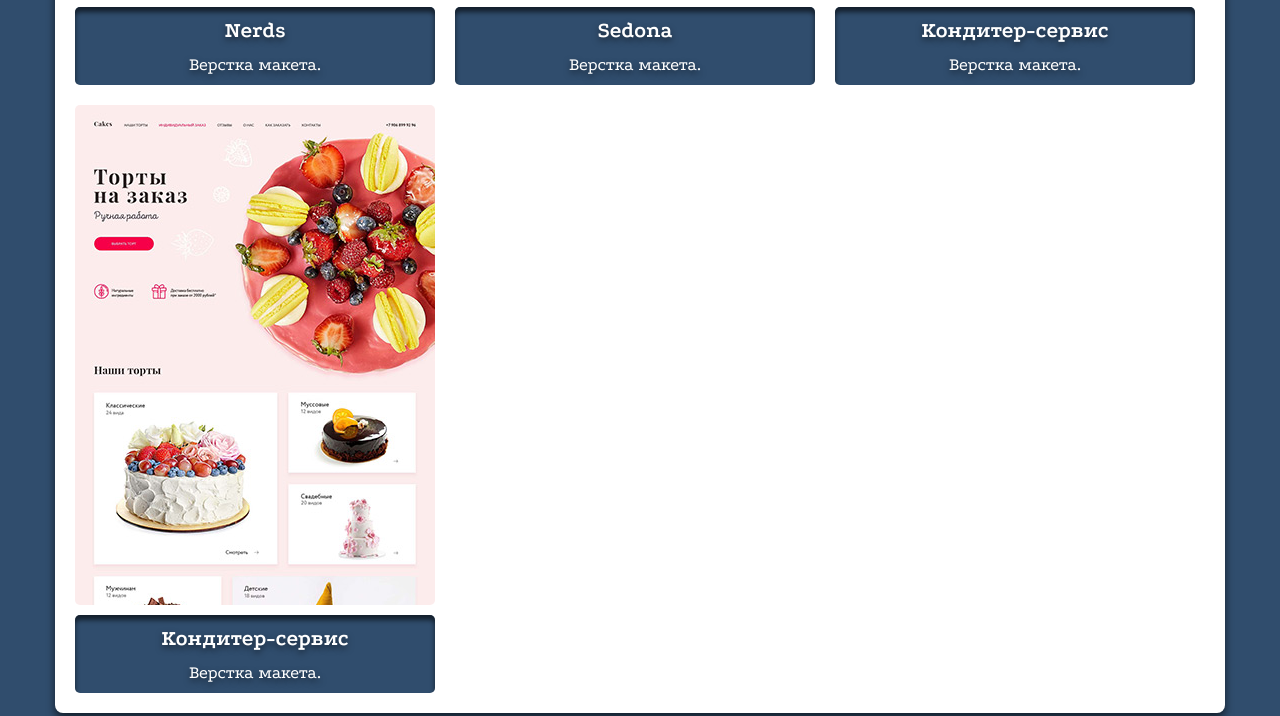
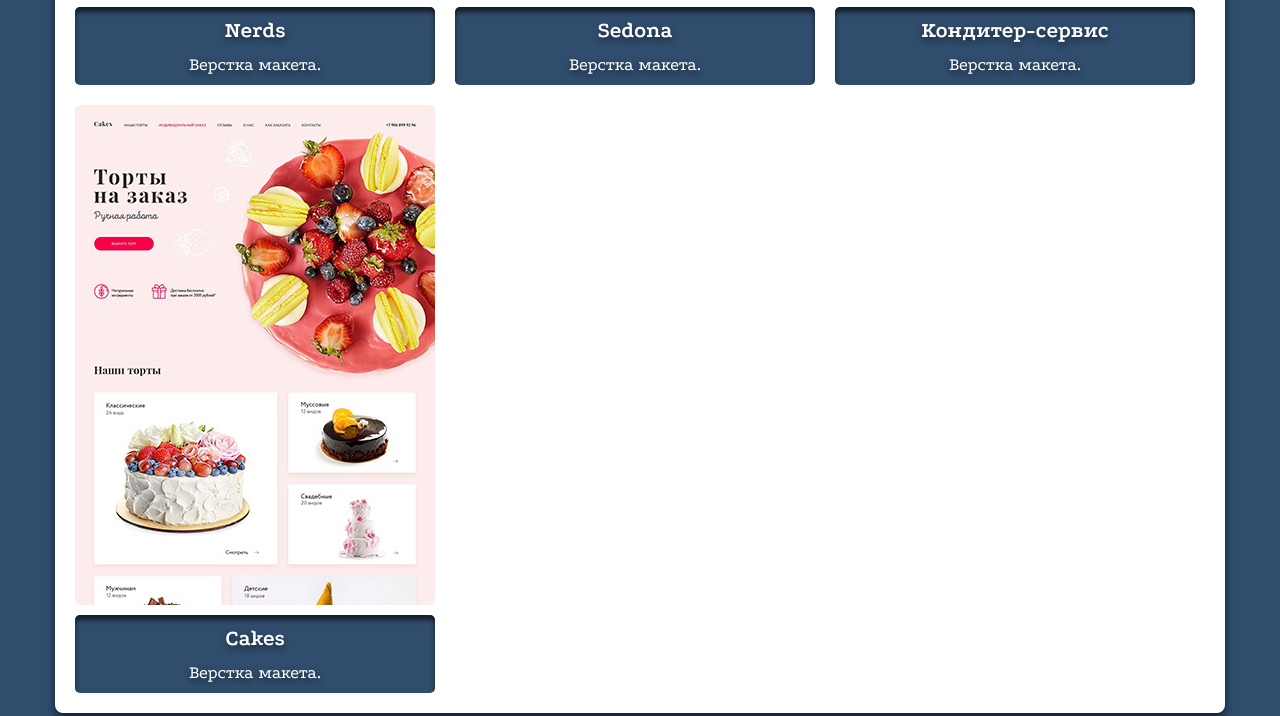
Before and after one commit to AlexeyUdalov90/AlexeyUdalov90.github.io, a website: page index.html in a window 1280 px wide. Shown: the part 1600-2316 px from the top of the page. Drawn offline with Linux system fonts and the light colour scheme.

Commit message:
Небольшие правки

```diff
--- a/index.html
+++ b/index.html
@@ -116,7 +116,7 @@
             </div>
           </li>
           <li class="my-works__item">
-            <a href="http://konditer-servis.ru/" title="Кондитер-сервис" class="my-works__link" target="_blank">
+            <a href="/Pastry-cook" title="Кондитер-сервис" class="my-works__link" target="_blank">
               <div class="my-works__image">
                 <picture>
                   <source media="(max-width:767px)" srcset="img/pastry-cook-mobile-1x.jpg 1x, img/pastry-cook-mobile-2x.jpg 2x">
@@ -141,7 +141,7 @@
               </div>
             </a>
             <div class="my-works__description">
-              <b class="my-works__name">Кондитер-сервис</b>
+              <b class="my-works__name">Cakes</b>
               <p class="my-works__text">
                 Верстка макета.
               </p>
```
Also changed, not shown: 1 other file.
